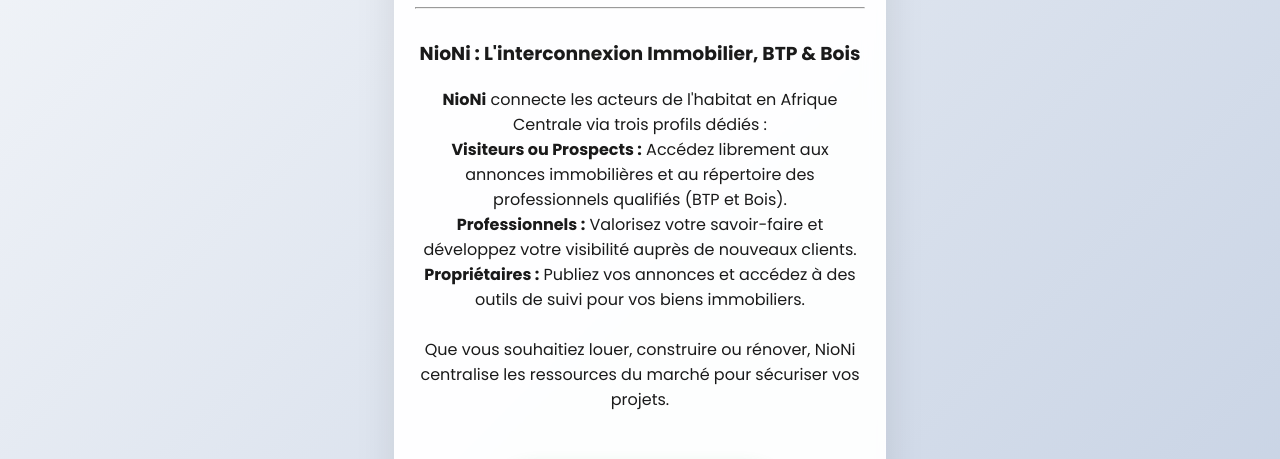
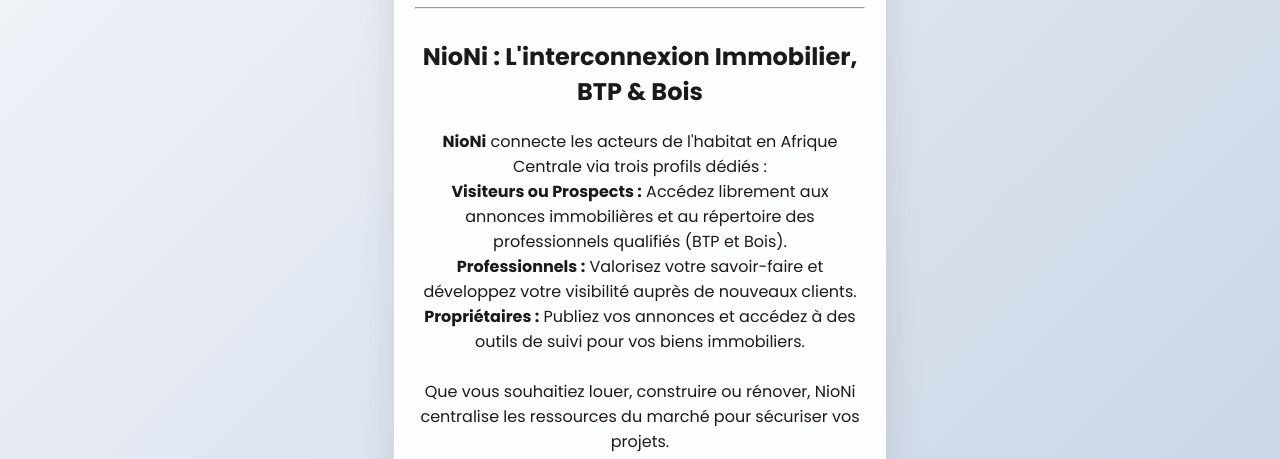
Before and after one commit to NioNiGroup-dev/NioNi, a plain HTML site: page index.html in a window 1280 px wide. Shown: the part 297-756 px from the top of the page. Drawn offline with Linux system fonts and the light colour scheme.

Commit message:
Update index.html

```diff
--- a/index.html
+++ b/index.html
@@ -96,7 +96,7 @@
         <img src="ic_launcher_round.png" alt="Logo NioNi" class="logo" >
         <h1>NioNi : Écosystème Immobilier</h1>
         <hr>
-        <p style="text-align: left;"><h3><strong>NioNi : L'interconnexion Immobilier, BTP & Bois</strong></h3>
+        <p style="text-align: left;"><h2><strong>NioNi : L'interconnexion Immobilier, BTP & Bois</strong></h2>
 
 <strong>NioNi</strong> connecte les acteurs de l'habitat en Afrique Centrale via trois profils dédiés :<br>
 
```
